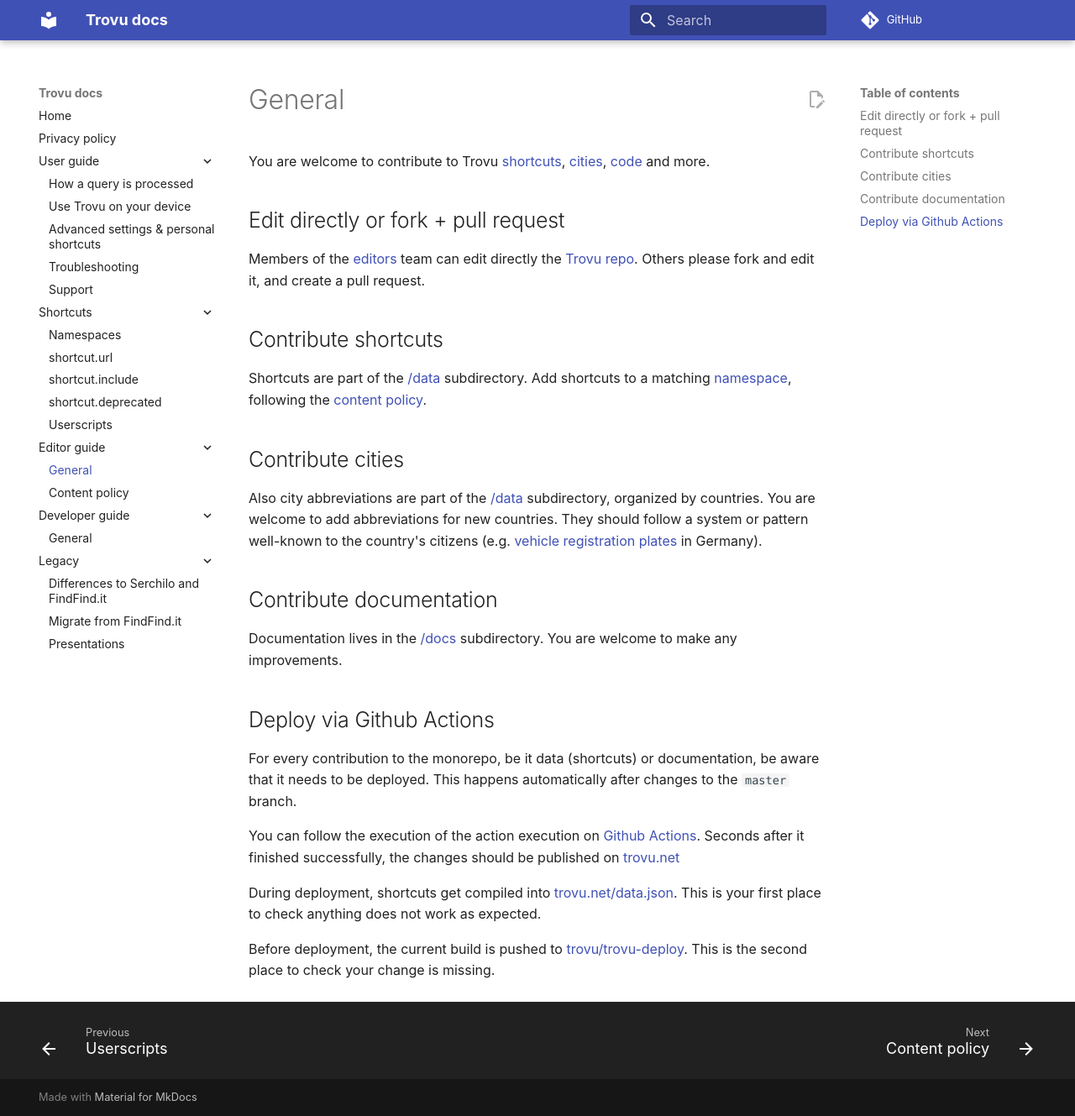
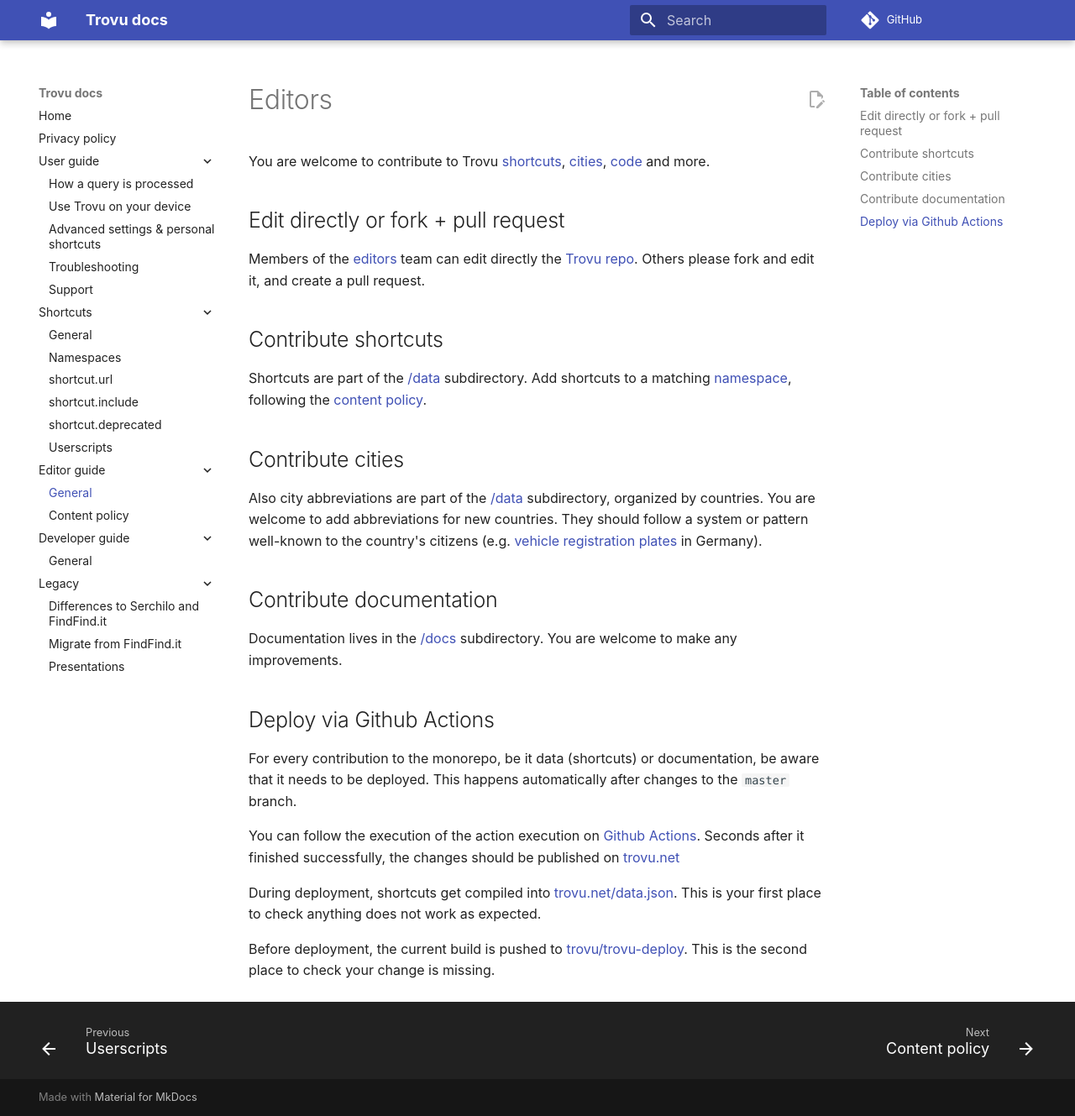
Before and after one commit to trovu/trovu, an MkDocs documentation site: the page built from docs/editors/index.md, in a window 1280 px wide and 1329 px high. Shown: the whole window at 84% size. Built offline with MkDocs 1.6.1 and Material for MkDocs 9.7.7, drawn with Linux system fonts in a browser that asks for light colours; comment, search, counter and statistics services are not loaded.

Commit message:
Custom titles.

```diff
--- a/docs/editors/index.md
+++ b/docs/editors/index.md
@@ -1,4 +1,4 @@
-# General
+# Editors
 
 You are welcome to contribute to Trovu [shortcuts](../shortcuts/namespaces.md), [cities](../shortcuts/urls.md#city), [code](https://github.com/trovu/trovu) and more.
 
--- a/mkdocs.yml
+++ b/mkdocs.yml
@@ -39,13 +39,14 @@
       - users/troubleshooting.md
       - users/support.md
   - Shortcuts:
+      - General: shortcuts/index.md
       - shortcuts/namespaces.md
       - shortcuts/url.md
       - shortcuts/include.md
       - shortcuts/deprecated.md
       - shortcuts/userscripts.md
   - Editor guide:
-      - editors/index.md
+      - General: editors/index.md
       - editors/policy.md
   - Developer guide:
       - developers/index.md
```
